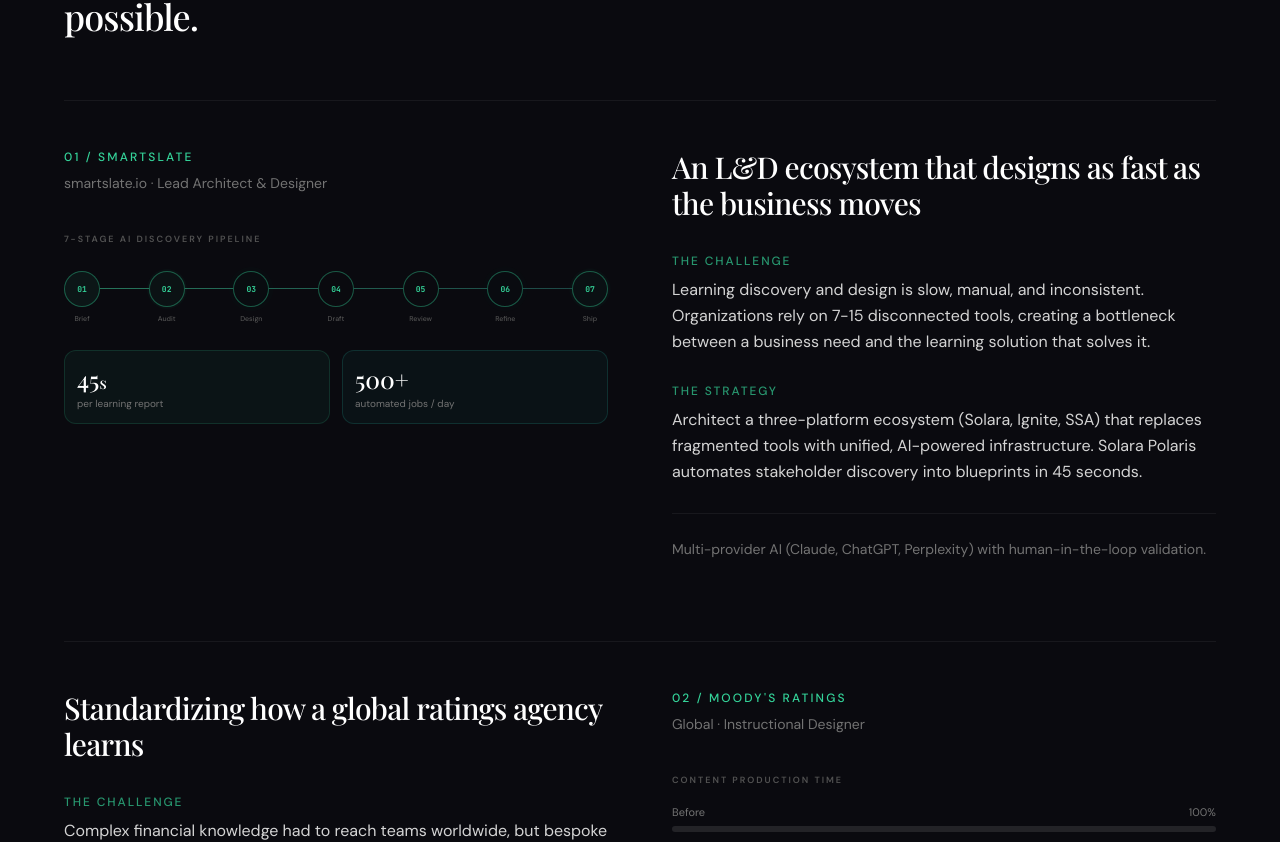
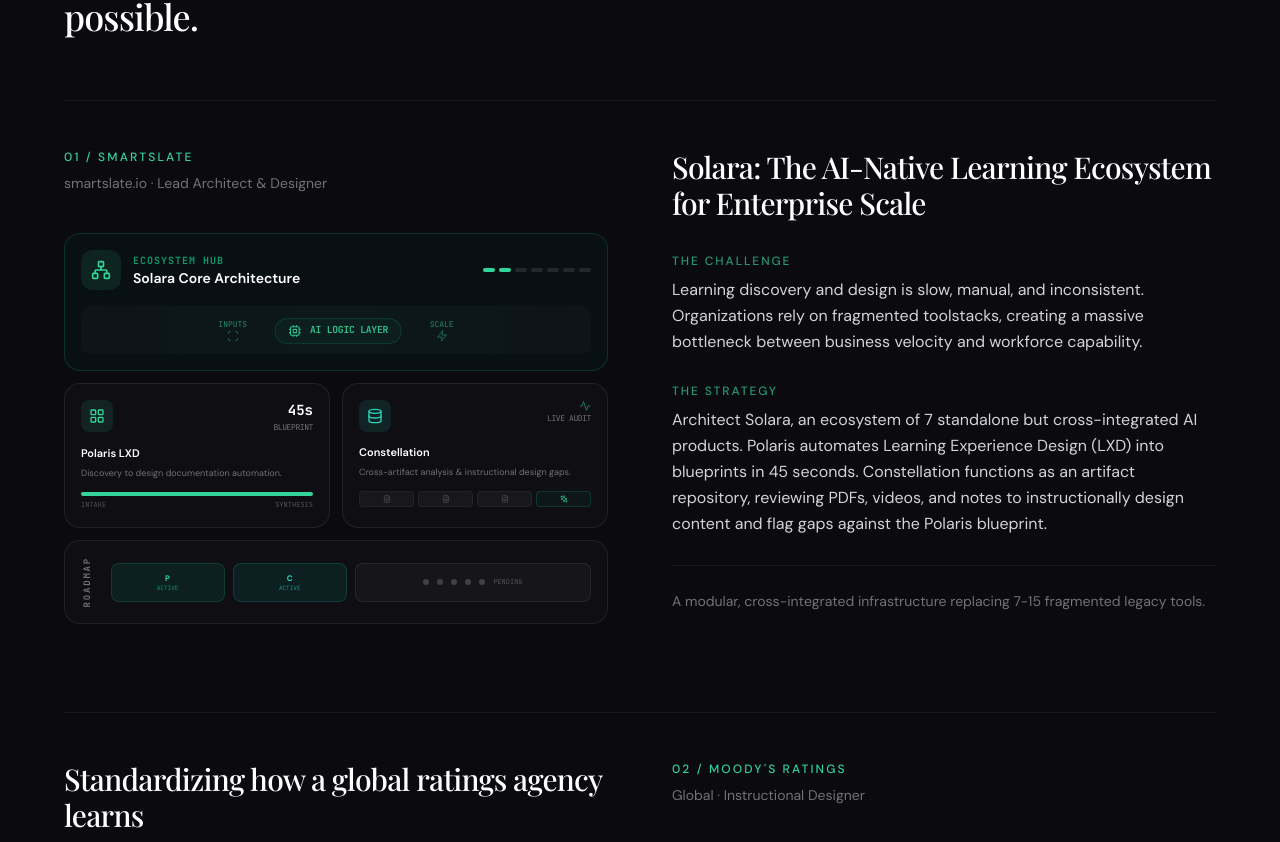
Before and after one commit to notjitin-1994/jitin-nair-portfolio, a Next.js app: page /LD-Systems-Portfolio in a window 1280 px wide. Shown: the part 1090-1932 px from the top of the page. Built offline with nearby package versions, Linux system fonts and the light colour scheme.

Commit message:
Revamp Smartslate section to Solara Ecosystem with modern Bento Grid infographic

```diff
--- a/app/components/ld/CaseStudyInfographics.tsx
+++ b/app/components/ld/CaseStudyInfographics.tsx
@@ -1,6 +1,22 @@
 "use client";
 
 import { motion, useReducedMotion } from "framer-motion";
+import {
+  Activity,
+  Layers,
+  Cpu,
+  Database,
+  Search,
+  FileCheck,
+  Network,
+  Sparkles,
+  LayoutGrid,
+  Zap,
+  ArrowRight,
+  FileSearch,
+  Scan,
+  FileText
+} from "lucide-react";
 
 const EASE = [0.16, 1, 0.3, 1] as const;
 
@@ -29,100 +45,157 @@ function AnimatedBar({
   );
 }
 
-// ─── 01 / Smartslate — AI Discovery Pipeline ──────────────────────────────────
-const PIPELINE_STAGES = ["Brief", "Audit", "Design", "Draft", "Review", "Refine", "Ship"];
+function BentoCard({
+  children,
+  className = "",
+  accent = false
+}: {
+  children: React.ReactNode;
+  className?: string;
+  accent?: boolean
+}) {
+  return (
+    <div className={`relative overflow-hidden rounded-2xl border p-4 transition-colors duration-300 ${
+      accent
+        ? "border-emerald-500/20 bg-emerald-500/[0.04]"
+        : "border-white/[0.08] bg-white/[0.02]"
+    } ${className}`}>
+      {children}
+    </div>
+  );
+}
+
+// ─── 01 / Smartslate — Solara Ecosystem ───────────────────────────────────────
 
 export function SmartslateInfographic() {
   const reduced = useReducedMotion();
 
   return (
-    <div className="space-y-6 py-2">
-      {/* Label */}
-      <div className="text-[9px] font-semibold uppercase tracking-[0.22em] text-neutral-600">
-        7-Stage AI Discovery Pipeline
-      </div>
+    <div className="grid grid-cols-2 gap-3 py-2">
+      {/* Solara Hub - Full Width */}
+      <BentoCard accent className="col-span-2">
+        <div className="flex items-center justify-between">
+          <div className="flex items-center gap-3">
+            <div className="flex h-10 w-10 items-center justify-center rounded-xl bg-emerald-400/10 text-emerald-400">
+              <Network className="h-5 w-5" />
+            </div>
+            <div>
+              <div className="text-[10px] font-mono font-bold uppercase tracking-widest text-emerald-500/80">Ecosystem Hub</div>
+              <div className="text-sm font-semibold text-white">Solara Core Architecture</div>
+            </div>
+          </div>
+          <div className="flex items-center gap-1">
+            {[...Array(7)].map((_, i) => (
+              <div
+                key={i}
+                className={`h-1 w-3 rounded-full ${i < 2 ? "bg-emerald-400" : "bg-white/10"}`}
+              />
+            ))}
+          </div>
+        </div>
 
-      {/* Pipeline nodes */}
-      <div className="relative">
-        {/* Track */}
-        <div className="absolute left-[18px] right-[18px] top-[17px] h-px bg-white/[0.06]" />
-        {/* Animated fill */}
-        <motion.div
-          className="absolute left-[18px] right-[18px] top-[17px] h-px origin-left bg-gradient-to-r from-emerald-400/50 to-teal-400/25"
-          initial={reduced ? false : { scaleX: 0 }}
-          whileInView={{ scaleX: 1 }}
-          viewport={{ once: true, margin: "-40px" }}
-          transition={{ duration: 1.3, ease: EASE }}
-        />
+        {/* Animated Connective Tissue */}
+        <div className="mt-4 relative h-12 flex items-center justify-center overflow-hidden rounded-lg bg-white/[0.02]">
+           <div className="absolute inset-0 bg-gradient-to-r from-transparent via-emerald-500/5 to-transparent animate-pulse" />
+           <div className="flex items-center gap-8 z-10">
+              <div className="flex flex-col items-center">
+                 <div className="text-[8px] font-mono text-emerald-400/60 uppercase">Inputs</div>
+                 <Scan className="h-3 w-3 text-emerald-400/40" />
+              </div>
+              <motion.div
+                animate={reduced ? {} : { scale: [1, 1.1, 1], opacity: [0.5, 1, 0.5] }}
+                transition={{ duration: 3, repeat: Infinity }}
+                className="flex items-center gap-2 px-3 py-1 rounded-full border border-emerald-500/20 bg-emerald-500/5"
+              >
+                <Cpu className="h-3 w-3 text-emerald-400" />
+                <span className="text-[9px] font-mono font-bold text-emerald-400 tracking-tight">AI LOGIC LAYER</span>
+              </motion.div>
+              <div className="flex flex-col items-center">
+                 <div className="text-[8px] font-mono text-emerald-400/60 uppercase">Scale</div>
+                 <Zap className="h-3 w-3 text-emerald-400/40" />
+              </div>
+           </div>
+        </div>
+      </BentoCard>
 
-        {/* Nodes */}
-        <div className="relative flex justify-between">
-          {PIPELINE_STAGES.map((stage, i) => (
-            <div key={stage} className="flex flex-col items-center gap-2">
+      {/* Polaris - 45s Blueprinting */}
+      <BentoCard className="col-span-1">
+        <div className="flex items-start justify-between mb-3">
+          <div className="h-8 w-8 flex items-center justify-center rounded-lg bg-emerald-400/10 text-emerald-400">
+            <LayoutGrid className="h-4 w-4" />
+          </div>
+          <div className="text-right">
+            <div className="text-[14px] font-mono font-bold text-white">45s</div>
+            <div className="text-[8px] font-mono text-neutral-500 uppercase tracking-tighter">Blueprint</div>
+          </div>
+        </div>
+        <div className="text-[11px] font-semibold text-white mb-1">Polaris LXD</div>
+        <div className="text-[9px] text-neutral-500 leading-relaxed">Discovery to design documentation automation.</div>
+        <div className="mt-3 space-y-1">
+           <div className="h-1 w-full bg-white/5 rounded-full overflow-hidden">
               <motion.div
-                className="relative z-10 flex h-9 w-9 items-center justify-center rounded-full border border-emerald-400/40 bg-[#0a0a0f]"
-                initial={reduced ? false : { opacity: 0, scale: 0.5 }}
-                whileInView={{ opacity: 1, scale: 1 }}
-                viewport={{ once: true, margin: "-40px" }}
-                transition={{ duration: 0.4, delay: i * 0.09, ease: EASE }}
-              >
-                {/* Pulse halo */}
-                <motion.div
-                  className="absolute inset-0 rounded-full bg-emerald-400/[0.12]"
-                  animate={reduced ? undefined : {
-                    scale: [1, 1.4, 1],
-                    opacity: [0.6, 0, 0.6],
-                  }}
-                  transition={{
-                    duration: 2.4,
-                    delay: i * 0.25,
-                    repeat: Infinity,
-                    ease: "easeInOut",
-                  }}
-                />
-                <span className="relative font-mono text-[8px] font-bold text-emerald-400">
-                  {String(i + 1).padStart(2, "0")}
-                </span>
-              </motion.div>
-              <motion.span
-                className="text-center text-[7px] font-medium leading-none text-neutral-600"
-                initial={reduced ? false : { opacity: 0 }}
-                whileInView={{ opacity: 1 }}
-                viewport={{ once: true, margin: "-40px" }}
-                transition={{ duration: 0.3, delay: 0.1 + i * 0.09 }}
-              >
-                {stage}
-              </motion.span>
-            </div>
-          ))}
+                className="h-full bg-emerald-400"
+                initial={{ width: 0 }}
+                whileInView={{ width: "100%" }}
+                transition={{ duration: 1.5, ease: EASE }}
+              />
+           </div>
+           <div className="flex justify-between text-[7px] font-mono text-neutral-600 uppercase">
+              <span>Intake</span>
+              <span>Synthesis</span>
+           </div>
         </div>
-      </div>
+      </BentoCard>
 
-      {/* Key metrics */}
-      <div className="grid grid-cols-2 gap-3 pt-1">
-        <motion.div
-          className="rounded-xl border border-emerald-400/15 bg-emerald-400/[0.05] p-3"
-          initial={reduced ? false : { opacity: 0, y: 8 }}
-          whileInView={{ opacity: 1, y: 0 }}
-          viewport={{ once: true, margin: "-40px" }}
-          transition={{ duration: 0.5, delay: 0.7, ease: EASE }}
-        >
-          <div className="font-serif text-2xl font-medium text-white">
-            45<span className="text-base">s</span>
+      {/* Constellation - Artifacts */}
+      <BentoCard className="col-span-1">
+        <div className="flex items-start justify-between mb-3">
+          <div className="h-8 w-8 flex items-center justify-center rounded-lg bg-teal-400/10 text-teal-400">
+            <Database className="h-4 w-4" />
           </div>
-          <div className="mt-0.5 text-[10px] leading-snug text-neutral-500">per learning report</div>
-        </motion.div>
-        <motion.div
-          className="rounded-xl border border-teal-400/15 bg-teal-400/[0.04] p-3"
-          initial={reduced ? false : { opacity: 0, y: 8 }}
-          whileInView={{ opacity: 1, y: 0 }}
-          viewport={{ once: true, margin: "-40px" }}
-          transition={{ duration: 0.5, delay: 0.82, ease: EASE }}
-        >
-          <div className="font-serif text-2xl font-medium text-white">500+</div>
-          <div className="mt-0.5 text-[10px] leading-snug text-neutral-500">automated jobs / day</div>
-        </motion.div>
-      </div>
+          <div className="text-right">
+             <Activity className="h-3 w-3 text-teal-400 animate-pulse ml-auto" />
+             <div className="text-[8px] font-mono text-neutral-500 uppercase tracking-tighter">Live Audit</div>
+          </div>
+        </div>
+        <div className="text-[11px] font-semibold text-white mb-1">Constellation</div>
+        <div className="text-[9px] text-neutral-500 leading-relaxed">Cross-artifact analysis & instructional design gaps.</div>
+        <div className="mt-3 flex gap-1">
+           {[...Array(3)].map((_, i) => (
+             <div key={i} className="flex-1 h-4 rounded bg-white/[0.04] border border-white/[0.05] flex items-center justify-center">
+                <FileText className="h-2 w-2 text-neutral-600" />
+             </div>
+           ))}
+           <div className="flex-1 h-4 rounded border border-emerald-500/20 bg-emerald-500/5 flex items-center justify-center">
+              <Sparkles className="h-2 w-2 text-emerald-400" />
+           </div>
+        </div>
+      </BentoCard>
+
+      {/* Integration Roadmap */}
+      <BentoCard className="col-span-2">
+        <div className="flex items-center gap-4">
+           <div className="text-[9px] font-mono font-bold text-neutral-500 uppercase tracking-[0.2em] rotate-180 [writing-mode:vertical-lr]">Roadmap</div>
+           <div className="flex-1 grid grid-cols-4 gap-2">
+              <div className="col-span-1 p-2 rounded-lg bg-emerald-500/10 border border-emerald-500/20 flex flex-col items-center">
+                 <div className="text-[8px] font-bold text-emerald-400">P</div>
+                 <div className="text-[6px] text-emerald-600 font-mono">ACTIVE</div>
+              </div>
+              <div className="col-span-1 p-2 rounded-lg bg-teal-500/10 border border-teal-500/20 flex flex-col items-center">
+                 <div className="text-[8px] font-bold text-teal-400">C</div>
+                 <div className="text-[6px] text-teal-600 font-mono">ACTIVE</div>
+              </div>
+              <div className="col-span-2 p-2 rounded-lg bg-white/[0.03] border border-white/[0.08] flex items-center justify-center gap-2">
+                 <div className="h-1.5 w-1.5 rounded-full bg-neutral-700" />
+                 <div className="h-1.5 w-1.5 rounded-full bg-neutral-700" />
+                 <div className="h-1.5 w-1.5 rounded-full bg-neutral-700" />
+                 <div className="h-1.5 w-1.5 rounded-full bg-neutral-700" />
+                 <div className="h-1.5 w-1.5 rounded-full bg-neutral-700" />
+                 <div className="text-[7px] font-mono text-neutral-600">PENDING</div>
+              </div>
+           </div>
+        </div>
+      </BentoCard>
     </div>
   );
 }
--- a/app/data/ldPortfolio.ts
+++ b/app/data/ldPortfolio.ts
@@ -39,16 +39,16 @@ export const ldCaseStudies: LdCaseStudy[] = [
     id: "smartslate",
     org: "Smartslate",
     context: "smartslate.io · Lead Architect & Designer",
-    title: "An L&D ecosystem that designs as fast as the business moves",
+    title: "Solara: The AI-Native Learning Ecosystem for Enterprise Scale",
     challenge:
-      "Learning discovery and design is slow, manual, and inconsistent. Organizations rely on 7-15 disconnected tools, creating a bottleneck between a business need and the learning solution that solves it.",
+      "Learning discovery and design is slow, manual, and inconsistent. Organizations rely on fragmented toolstacks, creating a massive bottleneck between business velocity and workforce capability.",
     strategy:
-      "Architect a three-platform ecosystem (Solara, Ignite, SSA) that replaces fragmented tools with unified, AI-powered infrastructure. Solara Polaris automates stakeholder discovery into blueprints in 45 seconds.",
-    note: "Multi-provider AI (Claude, ChatGPT, Perplexity) with human-in-the-loop validation.",
+      "Architect Solara, an ecosystem of 7 standalone but cross-integrated AI products. Polaris automates Learning Experience Design (LXD) into blueprints in 45 seconds. Constellation functions as an artifact repository, reviewing PDFs, videos, and notes to instructionally design content and flag gaps against the Polaris blueprint.",
+    note: "A modular, cross-integrated infrastructure replacing 7-15 fragmented legacy tools.",
     outcomes: [
-      { value: "45 sec", label: "to a tailored learning blueprint" },
-      { value: "500+", label: "automated jobs run every day" },
-      { value: "95%", label: "completion in pilot programs" },
+      { value: "45 sec", label: "to a validated learning blueprint" },
+      { value: "7 / 7", label: "integrated ecosystem products" },
+      { value: "Auto", label: "artifact review & gap analysis" },
     ],
   },
   {
```
